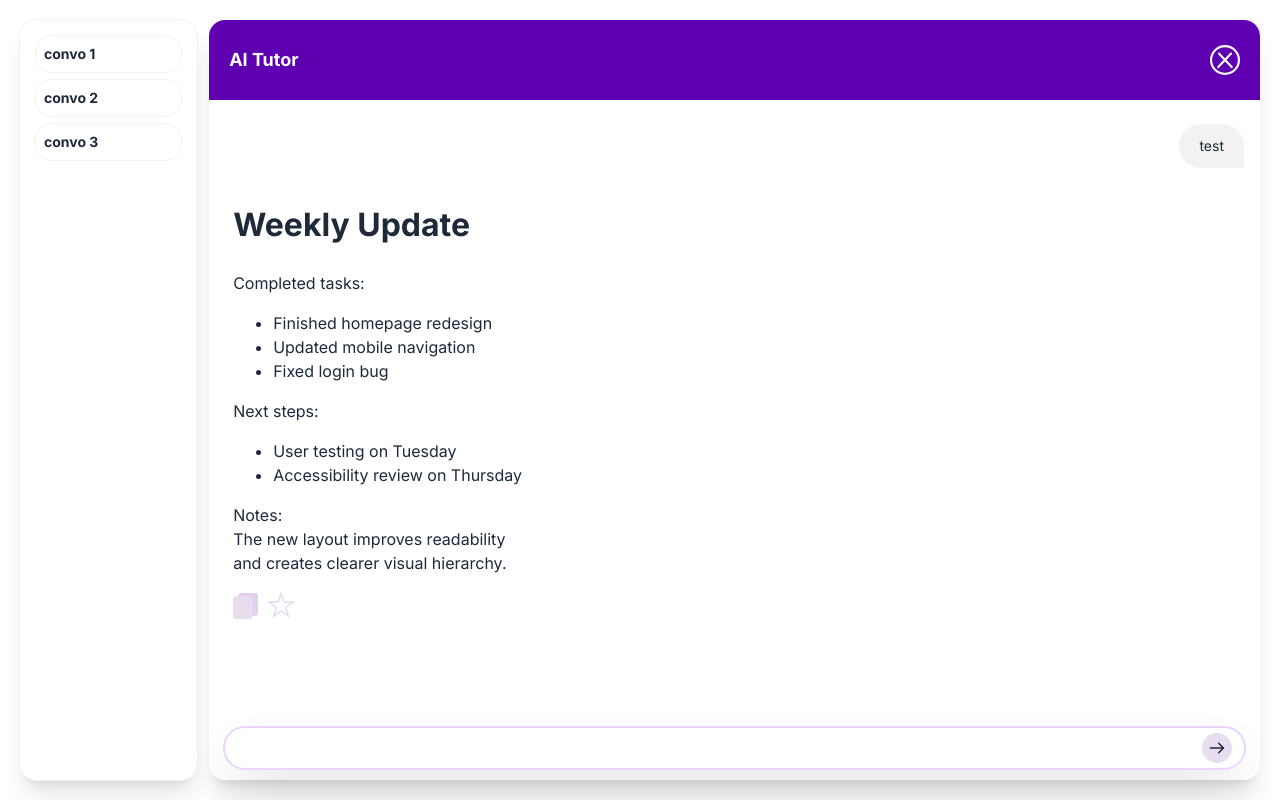
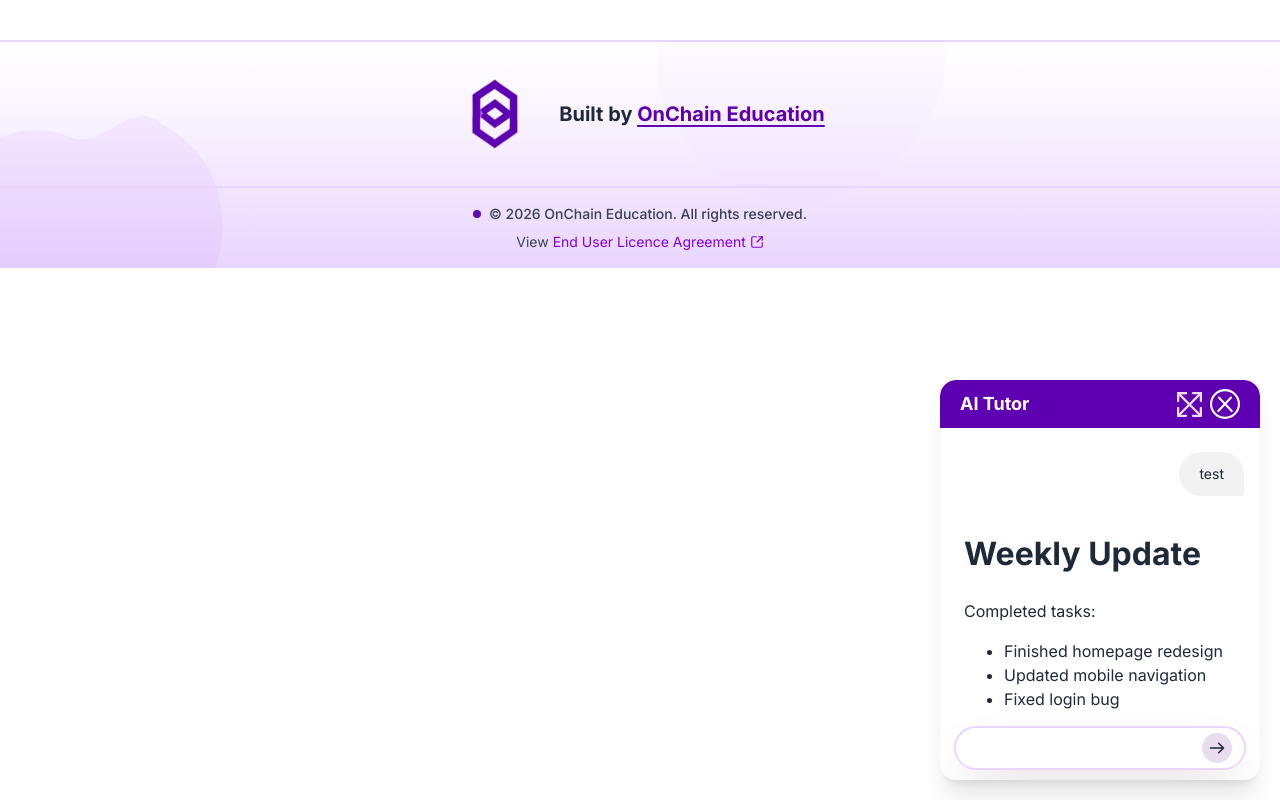
Before and after one commit to UoaWDCC/oce, a Next.js app: page /test in a window 1280 px wide. Both pictures are taken after a click on the element 1218 px from the left and 738 px from the top of the page. Built offline with nearby package versions, Linux system fonts and the light colour scheme; a web font is replaced by a local one.

Commit message:
refactor: ChatBox removed and replaced with ChatScreen, which is used between the fullscreen and mini screen chatbox view

```diff
--- a/src/app/test/page.tsx
+++ b/src/app/test/page.tsx
@@ -5,16 +5,16 @@ import { ReactNode } from "react";
 import ChatBox from "@/components/chatbot/chatBox";
 import ChatArea from "@/components/chatbot/fullscreen/chatArea";
 import { ChatModalProvider } from "@/context/ChatBoxModalProvider";
+import ChatSection from "@/components/chatbot/chatSection";
 
 export default function Test(): ReactNode {
   return (
     <div className="p-5 h-full">
       <ChatModalProvider>
-        <ChatArea />
+        <ChatSection />
         <div className="fixed bottom-3 right-3">
           <ChatButton />
         </div>
-        <ChatBox />
       </ChatModalProvider>
     </div>
   );
--- a/src/components/chatbot/chatBox.tsx
+++ /dev/null
@@ -1,124 +0,0 @@
-"use client";
-
-import Image from "next/image";
-import React, { ReactNode, useState, useRef, useEffect } from "react";
-import ChatInput from "./chatInput";
-import ChatMessage from "./chatMessage";
-import ChatReply from "./chatReply";
-import ChatDownButton from "./chatDownButton";
-import useOnScreen from "@/hooks/useOnScreen";
-import { useChatModal } from "@/context/ChatBoxModalProvider";
-import ChatArea from "./fullscreen/chatArea";
-
-export interface ChatMessageType {
-  type: "user" | "bot";
-  message: string;
-}
-
-export default function ChatBox(): ReactNode {
-  const { open, toggleOpen, openZoomChatBox, toggleOpenZoomChatBox } =
-    useChatModal();
-  //NOTE: the way that message content is passed into the div hasn't been finalised
-  const [messages, setMessages] = useState<ChatMessageType[]>([
-    {
-      type: "user",
-      message: "test",
-    },
-    {
-      type: "bot",
-      message: `
-# Weekly Update
-
-Completed tasks:
-- Finished homepage redesign
-- Updated mobile navigation
-- Fixed login bug
-
-Next steps:
-- User testing on Tuesday
-- Accessibility review on Thursday
-
-Notes:
-The new layout improves readability
-and creates clearer visual hierarchy.
-`,
-    },
-  ]);
-  const lastMessageRef = useRef<HTMLDivElement>(null);
-  function submitMessage(chatMessage: ChatMessageType) {
-    setMessages([...messages, chatMessage]);
-  }
-
-  const isVisible = useOnScreen(lastMessageRef);
-  useEffect(() => {
-    lastMessageRef.current?.scrollIntoView({
-      behavior: "smooth",
-      block: "center",
-      inline: "nearest",
-    });
-  }, [messages]);
-
-  return (
-    <>
-      {openZoomChatBox ? (
-        <ChatArea />
-      ) : (
-        <div
-          className={`${open ? `` : `hidden`} flex flex-col rounded-2xl min-h-1/3 absolute bottom-5 right-5 max-h-1/2 w-3/5 bg-white shadow-xl overflow-hidden z-20 md:w-2/5 lg:w-1/4`}
-        >
-          <div className="absolute bottom-15 right-1/2 z-40">
-            {!isVisible && (
-              <ChatDownButton
-                scrollDown={() =>
-                  lastMessageRef.current?.scrollIntoView({ behavior: "smooth" })
-                }
-              />
-            )}
-          </div>
-          <div className="relative top-0 h-20 flex items-center justify-between bg-[#5e00b2] w-full px-5 py-2 rounded-tr-2xl rounded-tl-2xl box-border">
-            <p className="font-bold text-white text-lg">AI Tutor</p>
-            <div className="flex-1 gap-2 flex justify-end">
-              <button onClick={() => toggleOpenZoomChatBox()}>
-                <Image
-                  src={"/zoomButton.svg"}
-                  alt="make the chatbox window bigger"
-                  width={25}
-                  height={25}
-                />
-              </button>
-
-              <button onClick={() => toggleOpen()}>
-                <Image
-                  src={"/cancelButton.svg"}
-                  alt="close the chatbot window"
-                  width={30}
-                  height={30}
-                />
-              </button>
-            </div>
-          </div>
-          <div className="min-h-0 pt-3 flex-1 overflow-y-scroll h-full w-full">
-            <div className="relative py-3 pr-2 w-full pl-3">
-              <div className="flex flex-col w-full gap-3 pb-3 ">
-                {messages.map((message, index) => {
-                  if (message.type == "user") {
-                    return (
-                      <ChatMessage key={index}>{message.message}</ChatMessage>
-                    );
-                  }
-                  return <ChatReply key={index}>{message.message}</ChatReply>;
-                })}
-              </div>
-              <div className="h-3" ref={lastMessageRef}></div>
-            </div>
-          </div>
-          <div className="bg-transparent w-full bg-none">
-            <div className="">
-              <ChatInput submitMessage={submitMessage} />
-            </div>
-          </div>
-        </div>
-      )}
-    </>
-  );
-}
--- /dev/null
+++ b/src/components/chatbot/chatSection.tsx
@@ -0,0 +1,22 @@
+import React from "react";
+import { useChatModal } from "@/context/ChatBoxModalProvider";
+import ChatArea from "./fullscreen/chatArea";
+import ChatScreen from "./fullscreen/chatScreen";
+
+export interface ChatMessageType {
+  type: "user" | "bot";
+  message: string;
+}
+
+export interface ChatSectionProps {
+  type: "box" | "fullscren";
+}
+
+export default function ChatSection() {
+  const { openZoomChatBox } = useChatModal();
+  if (openZoomChatBox) {
+    return <ChatArea />;
+  }
+
+  return <ChatScreen />;
+}
--- a/src/components/chatbot/fullscreen/chatArea.tsx
+++ b/src/components/chatbot/fullscreen/chatArea.tsx
@@ -4,7 +4,7 @@ import ChatScreen from "./chatScreen";
 import ConversationsList from "./conversationsList";
 
 export default function ChatArea() {
-  const { open, toggleOpen, toggleOpenZoomChatBox } = useChatModal();
+  const { open } = useChatModal();
 
   return (
     <div
@@ -13,13 +13,7 @@ export default function ChatArea() {
       <div className="flex h-full w-full p-5">
         <div className="w-full flex gap-3">
           <ConversationsList />
-          <ChatScreen
-            open={open}
-            toggleOpen={() => {
-              toggleOpenZoomChatBox();
-              toggleOpen();
-            }}
-          />
+          <ChatScreen />
         </div>
       </div>
     </div>
--- a/src/components/chatbot/fullscreen/chatScreen.tsx
+++ b/src/components/chatbot/fullscreen/chatScreen.tsx
@@ -1,15 +1,18 @@
 import { useState, useRef, useEffect } from "react";
-import { IChatBox, IChatMessage } from "../chatBox";
+import { ChatMessageType } from "../chatBox";
 import useOnScreen from "@/hooks/useOnScreen";
 import Image from "next/image";
 import ChatMessage from "../chatMessage";
 import ChatReply from "../chatReply";
 import ChatDownButton from "../chatDownButton";
 import ChatInput from "../chatInput";
+import { useChatModal } from "@/context/ChatBoxModalProvider";
 
-export default function ChatScreen({ open, toggleOpen }: IChatBox) {
+export default function ChatScreen() {
+  const { open, toggleOpen, toggleOpenZoomChatBox, openZoomChatBox } =
+    useChatModal();
   //NOTE: the way that message content is passed into the div hasn't been finalised
-  const [messages, setMessages] = useState<IChatMessage[]>([
+  const [messages, setMessages] = useState<ChatMessageType[]>([
     {
       type: "user",
       message: "test",
@@ -35,7 +38,7 @@ and creates clearer visual hierarchy.
     },
   ]);
   const lastMessageRef = useRef<HTMLDivElement>(null);
-  function submitMessage(chatMessage: IChatMessage) {
+  function submitMessage(chatMessage: ChatMessageType) {
     setMessages([...messages, chatMessage]);
   }
   const isVisible = useOnScreen(lastMessageRef, "-40px");
@@ -48,7 +51,9 @@ and creates clearer visual hierarchy.
   }, [messages]);
   return (
     <div
-      className={`${open ? `` : `hidden`} flex flex-col rounded-2xl h-full w-full bg-white shadow-xl z-20 relative`}
+      className={`${open ? `` : `hidden`} flex flex-col rounded-2xl
+${openZoomChatBox ? `h-full w-full relative` : `min-h-1/3 absolute bottom-5 right-5 max-h-1/2 w-3/5 overflow-hidden z-20 md:w-2/5 lg:w-1/4`} bg-white  shadow-xl
+`}
     >
       <div className="absolute bottom-15 right-1/2 z-40">
         {!isVisible && (
@@ -61,7 +66,27 @@ and creates clearer visual hierarchy.
       </div>
       <div className="relative top-0 h-20 flex items-center justify-between bg-[#5e00b2] w-full px-5 py-2 rounded-tr-2xl rounded-tl-2xl box-border">
         <p className="font-bold text-white text-lg">AI Tutor</p>
-        <button onClick={() => toggleOpen()}>
+        <div className="flex-1 gap-2 flex justify-end">
+          <button
+            onClick={() => {
+              toggleOpenZoomChatBox();
+            }}
+          >
+            <Image
+              src={"/zoomButton.svg"}
+              alt="make the chatbox window bigger"
+              width={25}
+              height={25}
+            />
+          </button>
+          <button
+            onClick={() => {
+              if (openZoomChatBox) {
+                toggleOpenZoomChatBox();
+              }
+              toggleOpen();
+            }}
+          >
             <Image
               src={"/cancelButton.svg"}
               alt="close the chatbot window"
@@ -69,6 +94,7 @@ and creates clearer visual hierarchy.
               height={30}
             />
           </button>
+        </div>
       </div>
       <div className="min-h-0 pt-3 flex-1 overflow-y-scroll h-full w-full">
         <div className="relative py-3 pr-2 w-full pl-3">
```
Lines whose indentation alone changed are shown as unchanged.
